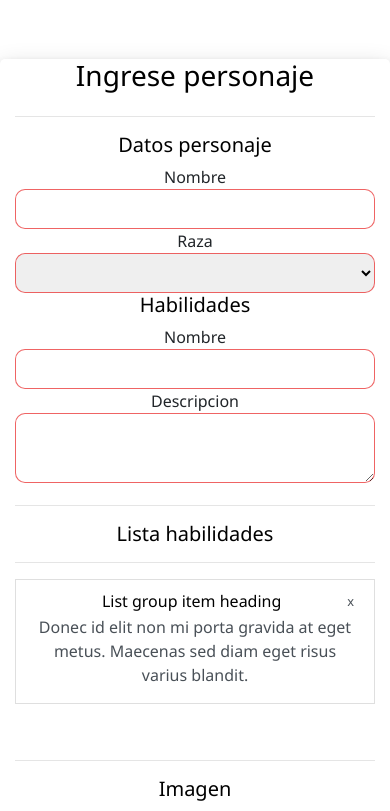
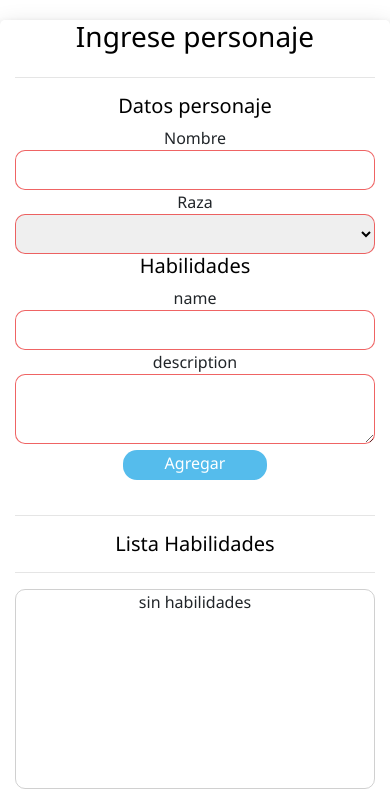
Before and after one commit to BrianRivera/frontend_rokket, a React (Create React App) app: page / in a window 390 px wide. Shown: the top 811 px of the page. Built offline with nearby package versions, Linux system fonts and the light colour scheme.

Commit message:
estructura del formulario y lista de nuevas habilidades reutilizable

```diff
--- a/package.json
+++ b/package.json
@@ -9,7 +9,8 @@
     "node-sass": "^4.14.1",
     "react": "^16.13.1",
     "react-dom": "^16.13.1",
-    "react-scripts": "3.4.3"
+    "react-scripts": "3.4.3",
+    "sweetalert2": "^10.2.0"
   },
   "scripts": {
     "start": "react-scripts start",
--- a/public/index.html
+++ b/public/index.html
@@ -11,6 +11,7 @@
 
     <link rel="manifest" href="%PUBLIC_URL%/manifest.json" />
     <link rel="stylesheet" href="https://stackpath.bootstrapcdn.com/bootstrap/4.5.2/css/bootstrap.min.css" integrity="sha384-JcKb8q3iqJ61gNV9KGb8thSsNjpSL0n8PARn9HuZOnIxN0hoP+VmmDGMN5t9UJ0Z" crossorigin="anonymous">
+    <link rel="stylesheet" href="path/to/font-awesome/css/font-awesome.min.css">
     <title>React App</title>
 </head>
 
--- /dev/null
+++ b/src/components/personajes/FormLista.jsx
@@ -0,0 +1,105 @@
+import React, { useState } from "react";
+import { ItemFormLista } from "./ItemFormLista";
+import Swal from 'sweetalert2';
+import { useForm } from "../../hooks/useForm";
+
+export const FormLista = ({ title = "", Form = [], items = [] }) => {
+
+  const [itemsState, setitemsState] = useState(items);
+  const [values, handleInputChange, reset] = useForm();
+
+  const handleAddHabilitie = (e) => {
+    e.preventDefault();
+        console.log(values);
+        if(!values.name || !values.description ) return Swal.fire({
+            icon: 'error',
+            title: 'Oops...',
+            text: 'Por favor lleve el campo nombre y descripcion para agregar una habilidad'
+          });
+        if((itemsState.find(e=>e.name === values.name))) return Swal.fire({
+            icon: 'error',
+            title: 'Oops...',
+            text: 'Habilidad repetida'
+          });
+          reset();
+        return setitemsState([values,...itemsState]);
+
+  };
+
+
+
+  const handleDeleteItem = (name) => {
+    setitemsState(itemsState.filter((e)=>e.name!==name));
+  }
+
+
+
+  return (
+    <>
+      <h5>{title}</h5>
+
+      {Form &&
+        Form.map((r, index) => {
+          switch (r.container) {
+            case "input":
+              return (
+                <div key={index.toString()+'i'} className="col-sm-12">
+                  {r.name}
+                  <input type="text" name={r.name} className="inputForm" onChange={handleInputChange} value={(values[r.name]) ? values[r.name]: ''}/>
+                </div>
+              );
+            case "textarea":
+              return (
+                <div key={index.toString()+'t'} className="col-sm-12">
+                  {r.name}
+                  <textarea
+                    name={r.name}
+                    cols="30"
+                    rows="10"
+                    className="inputForm"
+                    onChange={handleInputChange}
+                    value={(values[r.name]) ? values[r.name]: ''}
+                  ></textarea>
+                </div>
+              );
+            case "select":
+              return (
+                <div className="col-sm-12">
+                  <select name={r.name} className="inputForm" onChange={handleInputChange}>
+                    {r.options.map((op, i) => (
+                      <option value={(values[op.name]) ? values[op.name]: ''}></option>
+                    ))}
+                  </select>
+                </div>
+              );
+            default:
+              break;
+          }
+        })}
+      <div className="col-sm-12">
+        <button onClick={handleAddHabilitie}>Agregar habilidad</button>
+      </div>
+      <div className="col-sm-12">
+        <hr />
+        <h5>Lista {title}</h5>
+        <hr />
+
+        <div className="listPoderes">
+          {itemsState.length > 0 ? (
+            itemsState.map((r, i) => (
+              <ItemFormLista
+                key={i + "hab"}
+                name={r.name}
+                description={r.description}
+                handleDeleteItem={handleDeleteItem}
+              ></ItemFormLista>
+            ))
+          ) : (
+            <p>sin habilidades</p>
+          )}
+        </div>
+        <br />
+      </div>
+    </>
+  );
+};
--- /dev/null
+++ b/src/components/personajes/ItemFormLista.jsx
@@ -0,0 +1,31 @@
+import React from "react";
+
+export const ItemFormLista = ({name='',description='',handleDeleteItem}) => {
+
+
+  return (
+    <div className="col-sm-12 itemPoder">
+      <div className="row">
+        <h6 className="col-sm-11">{name}</h6>
+        <svg
+          onClick={()=>handleDeleteItem(name)}
+          className="col-sm-1"
+          width="1em"
+          height="1em"
+          viewBox="0 0 16 16"
+          className="bi bi-trash-fill"
+          fill="currentColor"
+          xmlns="http://www.w3.org/2000/svg"
+        >
+          <path
+            fillRule="evenodd"
+            d="M2.5 1a1 1 0 0 0-1 1v1a1 1 0 0 0 1 1H3v9a2 2 0 0 0 2 2h6a2 2 0 0 0 2-2V4h.5a1 1 0 0 0 1-1V2a1 1 0 0 0-1-1H10a1 1 0 0 0-1-1H7a1 1 0 0 0-1 1H2.5zm3 4a.5.5 0 0 1 .5.5v7a.5.5 0 0 1-1 0v-7a.5.5 0 0 1 .5-.5zM8 5a.5.5 0 0 1 .5.5v7a.5.5 0 0 1-1 0v-7A.5.5 0 0 1 8 5zm3 .5a.5.5 0 0 0-1 0v7a.5.5 0 0 0 1 0v-7z"
+          />
+        </svg>
+      </div>
+      <p>
+        {description}
+      </p>
+    </div>
+  );
+};
--- a/src/components/personajes/Personajes.jsx
+++ b/src/components/personajes/Personajes.jsx
@@ -1,65 +1,59 @@
 import React from "react";
 import "./../styles.scss";
+import { FormLista } from "./FormLista";
 
 export const Personajes = () => {
-
-
+  const formHabilidades = [
+    {
+      name: "name",
+      container: "input",
+      type: "text",
+    },
+    {
+      name: "description",
+      container: "textarea",
+      type: "text",
+    },
+  ];
 
   return (
     <div className="container container_app">
       <div className="row base_container">
         <h3>Ingrese personaje</h3>
         <div className="col-sm-6">
-            <hr/>
+          <hr />
           <h5>Datos personaje</h5>
           <form>
             Nombre
-              <input type="text" name="" className="inputForm" value=""/>
+            <input type="text" name="" className="inputForm" value="" />
             Raza
             <select name="" id="" className="inputForm">
               <option value=""></option>
               <option value=""></option>
               <option value=""></option>
             </select>
-
-              <div className="row">
-                  <h5>Habilidades</h5>
-                  <div className="col-sm-12">
-                    Nombre
-                    <input type="text" name="" className="inputForm" value=""/>
+            <div className="row newSkillsContainer">
+              <FormLista
+                title="Habilidades"
+                Form={formHabilidades}
+                items={[]}
+              ></FormLista>
             </div>
-
-                  <div className="col-sm-12">
-                  Descripcion
-                    <textarea name="" id="" cols="30" rows="10"  className="inputForm"></textarea>
-                  </div>
-                  <div className="col-sm-12 listPoderes">
-                      <hr/>
-                      <h5>Lista habilidades</h5>
-                      <hr/>
-
-                      <ul className="list-group-item list-group-item-action">
-                        <div className="d-flex w-100 justify-content-between">
-                          <h6 className="mb-1">List group item heading</h6>
-                          <small>x</small>
-                        </div>
-                        <p className="mb-1">Donec id elit non mi porta gravida at eget metus. Maecenas sed diam eget risus varius blandit.</p>
-
-                      </ul>
-                      <br/>
-                    </div>
-              </div>
-
+            <button>Guardar</button>
           </form>
+          <br />
         </div>
         <div className="col-sm-6">
-            <hr/>
+          <hr />
           <h5>Imagen</h5>
-          <br/>
+          <br />
           <input type="file" className="form-control" />
-          <img src="https://www.alfabetajuega.com/wp-content/uploads/2019/08/dragon-ball-goku.jpg" className="img-fluid" alt="Responsive image"></img>
-            <br/>
-            <br/>
+          <img
+            src="https://www.alfabetajuega.com/wp-content/uploads/2019/08/dragon-ball-goku.jpg"
+            className="img-fluid"
+          ></img>
+          <br />
+          <br />
         </div>
       </div>
     </div>
--- a/src/components/styles.scss
+++ b/src/components/styles.scss
@@ -1,5 +1,5 @@
 .container_app {
-    margin-top: 15%;
+    margin-top: 5%;
     font-family: 'Segoe UI', Tahoma, Geneva, Verdana, sans-serif;
     ;
 }
@@ -37,6 +37,48 @@
     textarea {
         height: 70px !important;
     }
+    svg {
+        &:hover {
+            cursor: pointer;
+            color: red;
+        }
+    }
+    .listPoderes {
+        border-style: solid;
+        border-width: 0.5px;
+        border-color: #adadad91;
+        border-radius: 10px;
+        .itemPoder {
+            width: 98%;
+            padding: 15px;
+            margin: 5px;
+            border-style: solid;
+            border-radius: 5px;
+            border-width: 0.3px;
+            border-color: #01016e;
+        }
+    }
+    button {
+        width: 40%;
+        height: 30px;
+        border-style: none;
+        border-radius: 14px;
+        background-color: hsl(199, 80%, 63%);
+        color: white;
+        &:focus {
+            outline-style: none;
+        }
+        &:hover {
+            background-color: #56b3df;
+        }
+        &:active {
+            background-color: hsl(199, 56%, 56%);
+        }
+    }
+    .listPoderes {
+        height: 200px;
+        overflow-y: scroll;
+    }
 }
 
 @keyframes anim {
```
Also changed, not shown: 1 other file (tests, documents, lock files or other folders). Lines whose indentation alone changed are shown as unchanged.
